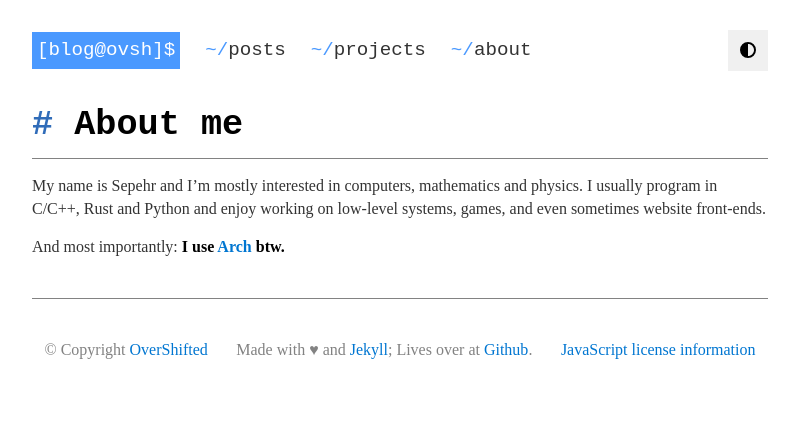
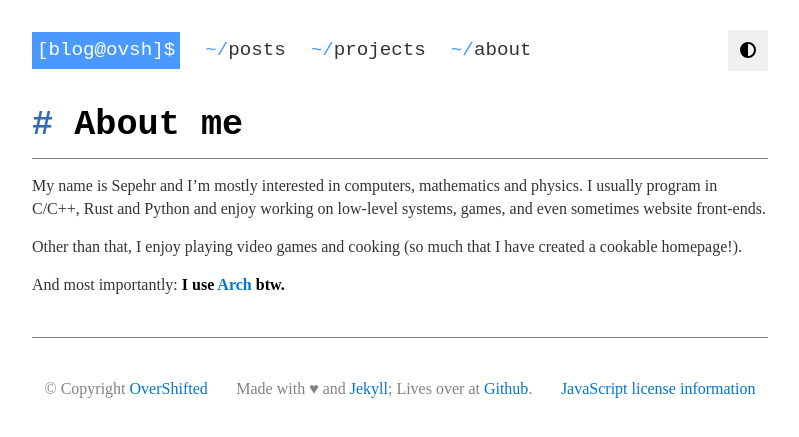
Before and after one commit to OverShifted/OverShifted.github.io, a Jekyll site: the page built from about.md, in a window 1280 px wide. Shown: the top 437 px of the page, without its empty margins (240-1039 px from the left). Built offline with Jekyll 4.4.1, drawn with Linux system fonts in a browser that asks for light colours; some web fonts are replaced; a style sheet for code colours, icons or effects is not loaded.

Commit message:
Update about.md and fix a link's case

```diff
--- a/about.md
+++ b/about.md
@@ -6,4 +6,6 @@ description: A little biography
 
 My name is Sepehr and I'm mostly interested in computers, mathematics and physics. I usually program in C/C++, Rust and Python and enjoy working on low-level systems, games, and even sometimes website front-ends.
 
+Other than that, I enjoy playing video games and cooking (so much that I have created a cookable homepage!).
+
 And most importantly: **I use [Arch](https://archlinux.org/) btw.**
```
Also changed, not shown: LICENSE.md.
